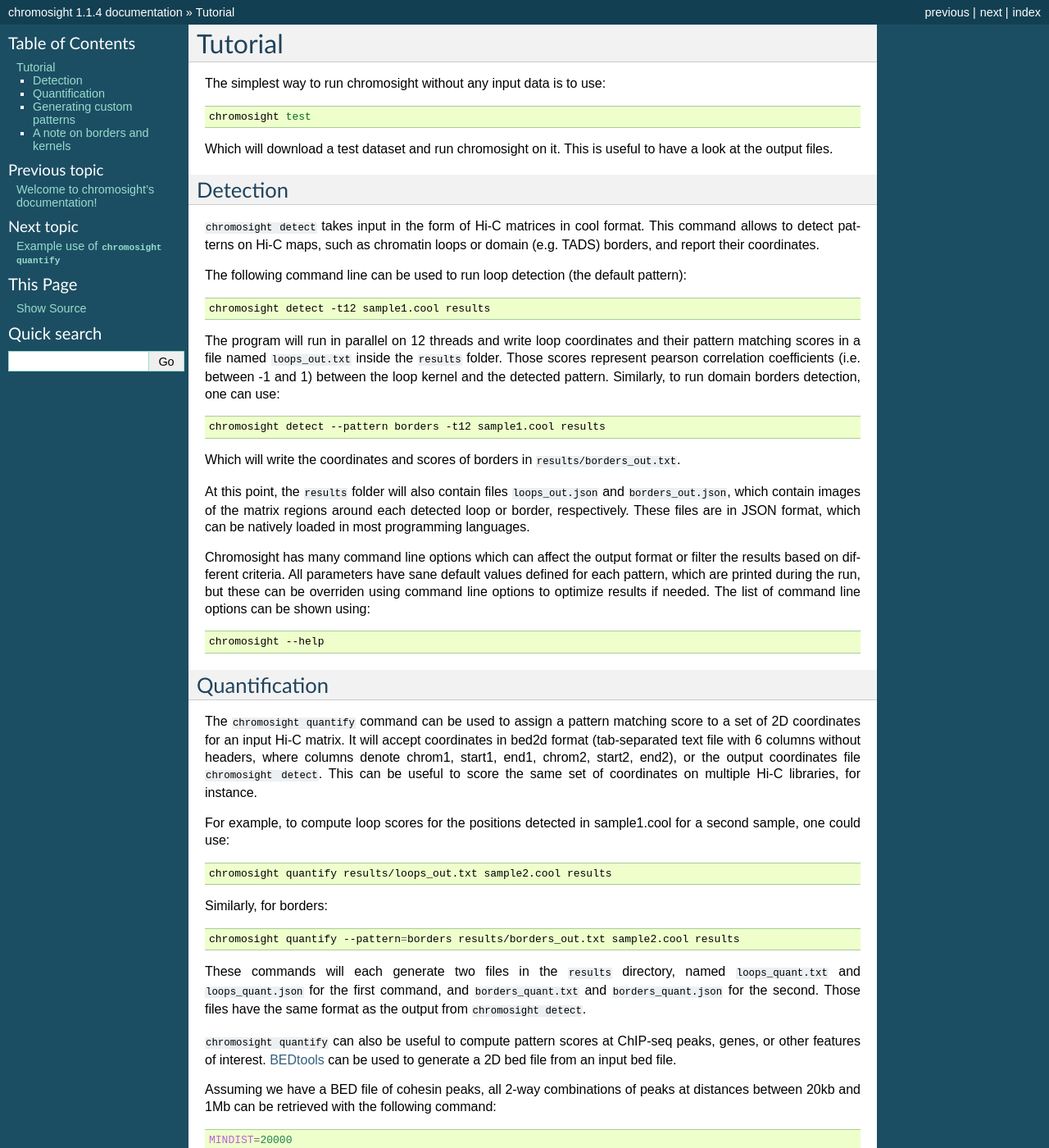
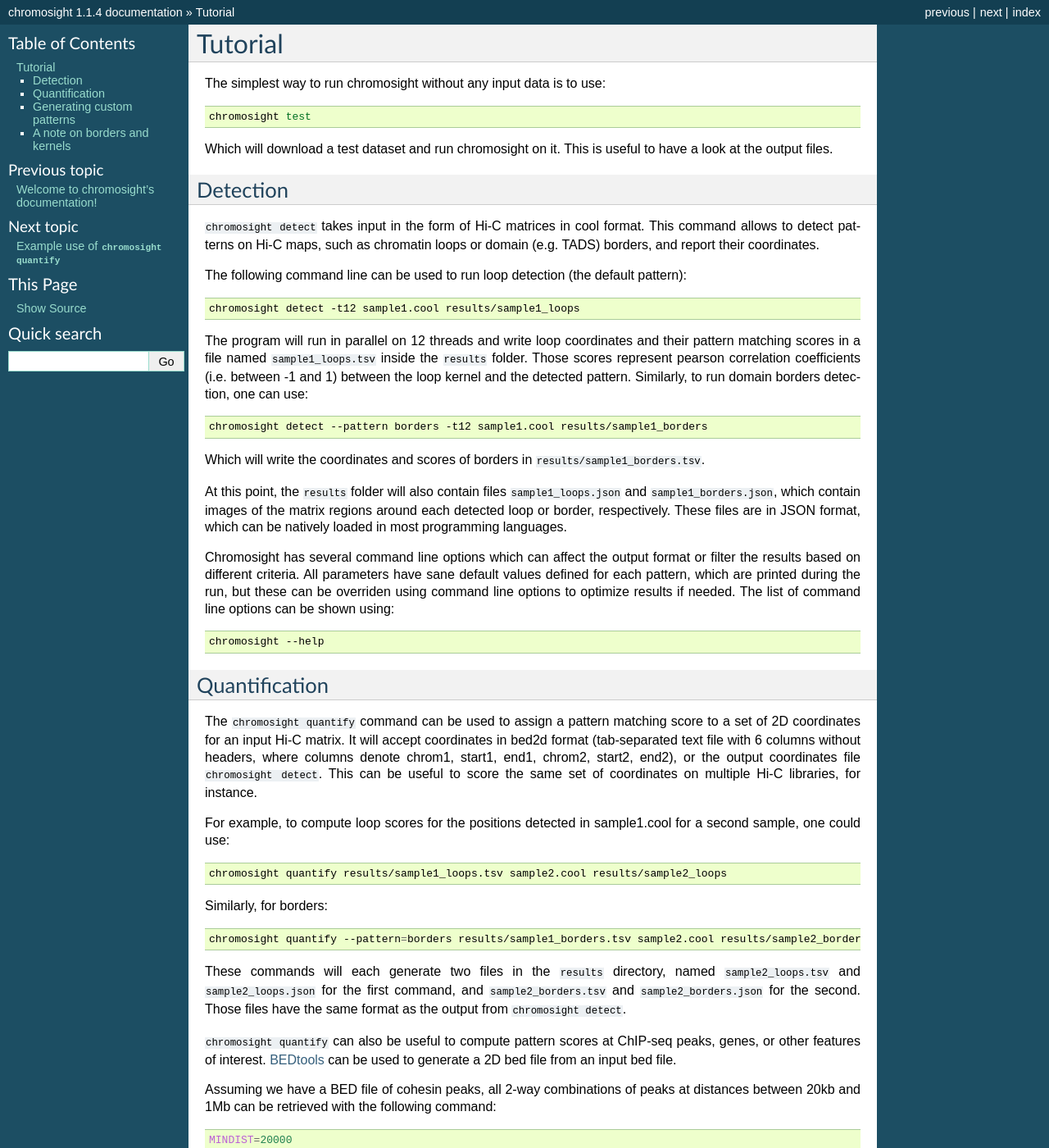
Before and after one commit to koszullab/chromosight, a Sphinx documentation site: the page built from docs/TUTORIAL.md, in a window 1280 px wide and 1400 px high. Shown: the whole window at 82% size. Built offline with Sphinx 7.4.7, drawn with Linux system fonts in a browser that asks for light colours; formulas are drawn with MathJax 3.

Commit message:
update output paths in tutorial examples to match new prefix scheme

````diff
--- a/docs/TUTORIAL.md
+++ b/docs/TUTORIAL.md
@@ -15,21 +15,21 @@ Which will download a test dataset and run chromosight on it. This is useful to
 The following command line can be used to run loop detection (the default pattern):
 
 ```bash
-chromosight detect -t12 sample1.cool results
+chromosight detect -t12 sample1.cool results/sample1_loops
 ```
 
-The program will run in parallel on 12 threads and write loop coordinates and their pattern matching scores in a file named `loops_out.txt` inside the `results` folder. Those scores represent pearson correlation coefficients (i.e. between -1 and 1) between the loop kernel and the detected pattern.
+The program will run in parallel on 12 threads and write loop coordinates and their pattern matching scores in a file named `sample1_loops.tsv` inside the `results` folder. Those scores represent pearson correlation coefficients (i.e. between -1 and 1) between the loop kernel and the detected pattern.
 Similarly, to run domain borders detection, one can use:
 
 ```bash
-chromosight detect --pattern borders -t12 sample1.cool results
+chromosight detect --pattern borders -t12 sample1.cool results/sample1_borders
 ```
 
-Which will write the coordinates and scores of borders in `results/borders_out.txt`.
+Which will write the coordinates and scores of borders in `results/sample1_borders.tsv`.
 
-At this point, the `results` folder will also contain files `loops_out.json` and `borders_out.json`, which contain images of the matrix regions around each detected loop or border, respectively. These files are in JSON format, which can be natively loaded in most programming languages.
+At this point, the `results` folder will also contain files `sample1_loops.json` and `sample1_borders.json`, which contain images of the matrix regions around each detected loop or border, respectively. These files are in JSON format, which can be natively loaded in most programming languages.
 
-Chromosight has many command line options which can affect the output format or filter the results based on different criteria. All parameters have sane default values defined for each pattern, which are printed during the run, but these can be overriden using command line options to optimize results if needed. The list of command line options can be shown using:
+Chromosight has several command line options which can affect the output format or filter the results based on different criteria. All parameters have sane default values defined for each pattern, which are printed during the run, but these can be overriden using command line options to optimize results if needed. The list of command line options can be shown using:
 
 ```bash
 chromosight --help
@@ -42,16 +42,16 @@ The `chromosight quantify` command can be used to assign a pattern matching scor
 For example, to compute loop scores for the positions detected in sample1.cool for a second sample, one could use:
 
 ```bash
-chromosight quantify results/loops_out.txt sample2.cool results
+chromosight quantify results/sample1_loops.tsv sample2.cool results/sample2_loops
 ```
 
 Similarly, for borders:
 
 ```bash
-chromosight quantify --pattern=borders results/borders_out.txt sample2.cool results
+chromosight quantify --pattern=borders results/sample1_borders.tsv sample2.cool results/sample2_borders
 ```
 
-These commands will each generate two files in the `results` directory, named `loops_quant.txt` and `loops_quant.json` for the first command, and `borders_quant.txt` and `borders_quant.json` for the second. Those files have the same format as the output from `chromosight detect`.
+These commands will each generate two files in the `results` directory, named `sample2_loops.tsv` and `sample2_loops.json` for the first command, and `sample2_borders.tsv` and `sample2_borders.json` for the second. Those files have the same format as the output from `chromosight detect`.
 
 `chromosight quantify` can also be useful to compute pattern scores at ChIP-seq peaks, genes, or other features of interest. [BEDtools](https://github.com/arq5x/bedtools2) can be used to generate a 2D bed file from an input bed file.
 
````
